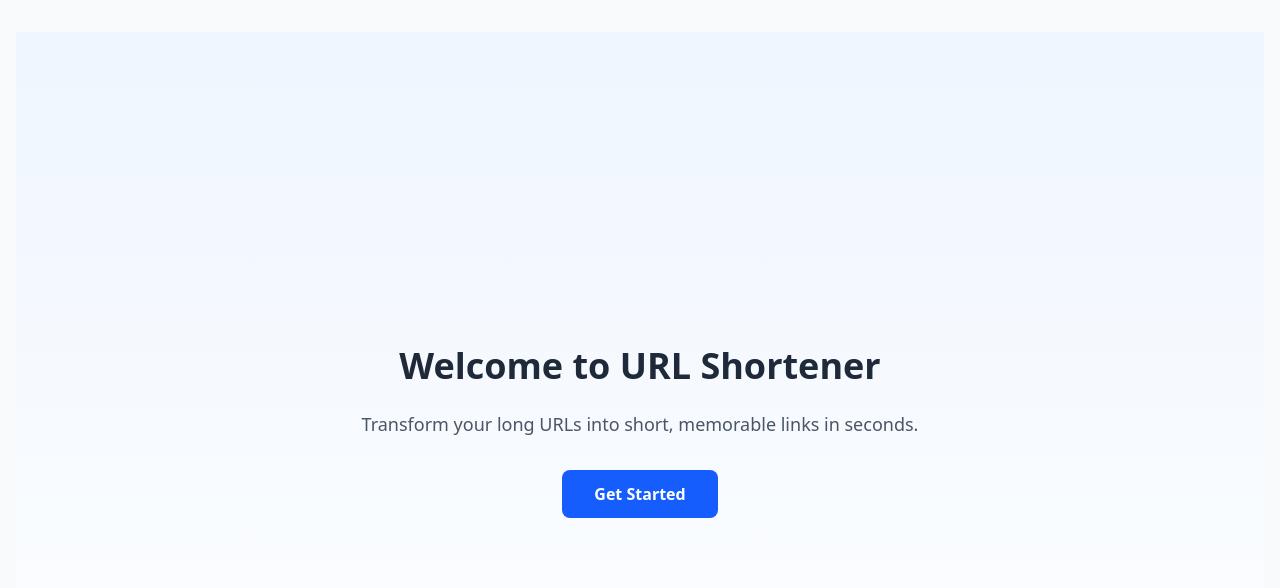
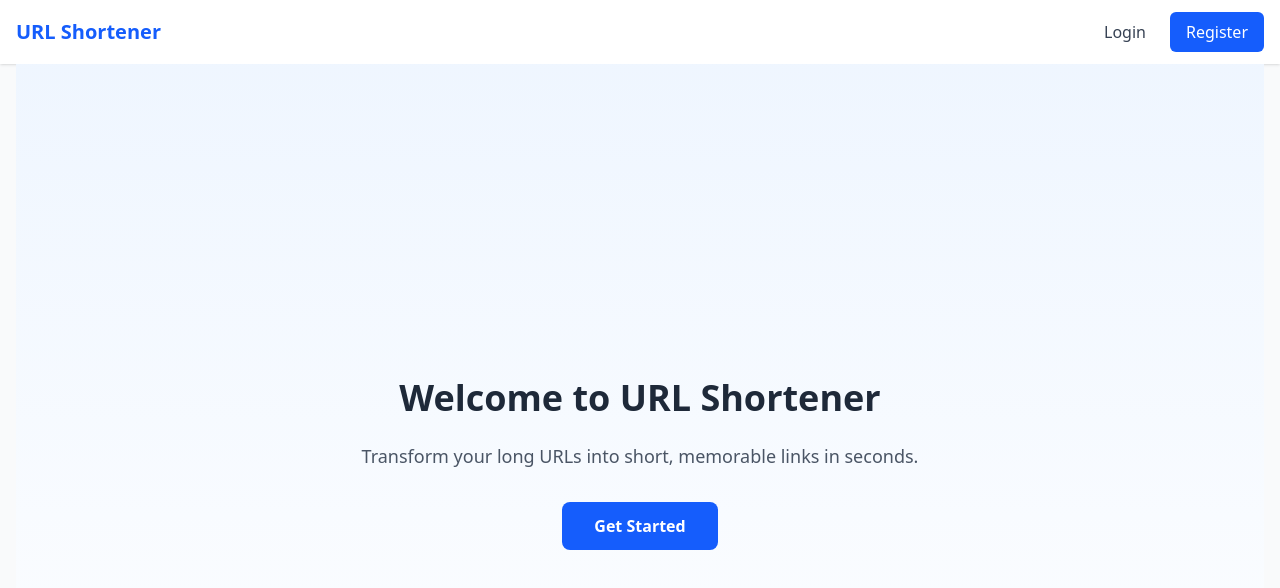
Before and after one commit to viditagrawal56/url-shortner, a React (Vite) app in the folder client/: page / in a window 1280 px wide. Shown: the top 588 px of the page. Built offline with nearby package versions, Linux system fonts and the light colour scheme.

Commit message:
feat: added Navbar and logout button

```diff
--- a/client/src/App.tsx
+++ b/client/src/App.tsx
@@ -7,6 +7,7 @@
 import Dashboard from "./pages/Dashboard";
 import { ToastContainer } from "react-toastify";
 import CreateURL from "./pages/CreateURL";
+import Navbar from "./components/NavBar";
 
 function App() {
   return (
@@ -14,7 +15,8 @@
       <AuthProvider>
         <Router>
           <div className="min-h-screen bg-gray-50">
-            <main className="container mx-auto px-4 py-8">
+            <Navbar />
+            <main className="container mx-auto px-4">
               <Routes>
                 <Route path="/" element={<Home />} />
                 <Route path="/login" element={<Login />} />
@@ -37,7 +39,11 @@
                 />
               </Routes>
             </main>
-            <ToastContainer position="bottom-right" />
+            <ToastContainer
+              autoClose={2000}
+              pauseOnHover={true}
+              position="bottom-right"
+            />
           </div>
         </Router>
       </AuthProvider>
--- /dev/null
+++ b/client/src/components/NavBar.tsx
@@ -0,0 +1,59 @@
+import { Link } from "react-router-dom";
+import { useAuth } from "../context/AuthContext";
+
+export default function Navbar() {
+  const { isAuthenticated, logout } = useAuth();
+
+  return (
+    <nav className="bg-white shadow">
+      <div className="max-w-7xl mx-auto px-4">
+        <div className="flex justify-between h-16">
+          <div className="flex">
+            <Link to="/" className="flex items-center">
+              <span className="text-xl font-bold text-blue-600">
+                URL Shortener
+              </span>
+            </Link>
+          </div>
+
+          <div className="flex items-center space-x-6">
+            {isAuthenticated ? (
+              <>
+                <Link
+                  to="/dashboard"
+                  className="text-gray-700 hover:text-gray-900"
+                >
+                  Dashboard
+                </Link>
+                <Link
+                  to="/create"
+                  className="text-gray-700 hover:text-gray-900"
+                >
+                  Create URL
+                </Link>
+                <button
+                  onClick={logout}
+                  className="px-4 py-2 bg-red-500 text-white rounded hover:bg-red-600"
+                >
+                  Logout
+                </button>
+              </>
+            ) : (
+              <>
+                <Link to="/login" className="text-gray-700 hover:text-gray-900">
+                  Login
+                </Link>
+                <Link
+                  to="/register"
+                  className="bg-blue-600 text-white px-4 py-2 rounded-md hover:bg-blue-700"
+                >
+                  Register
+                </Link>
+              </>
+            )}
+          </div>
+        </div>
+      </div>
+    </nav>
+  );
+}
```
